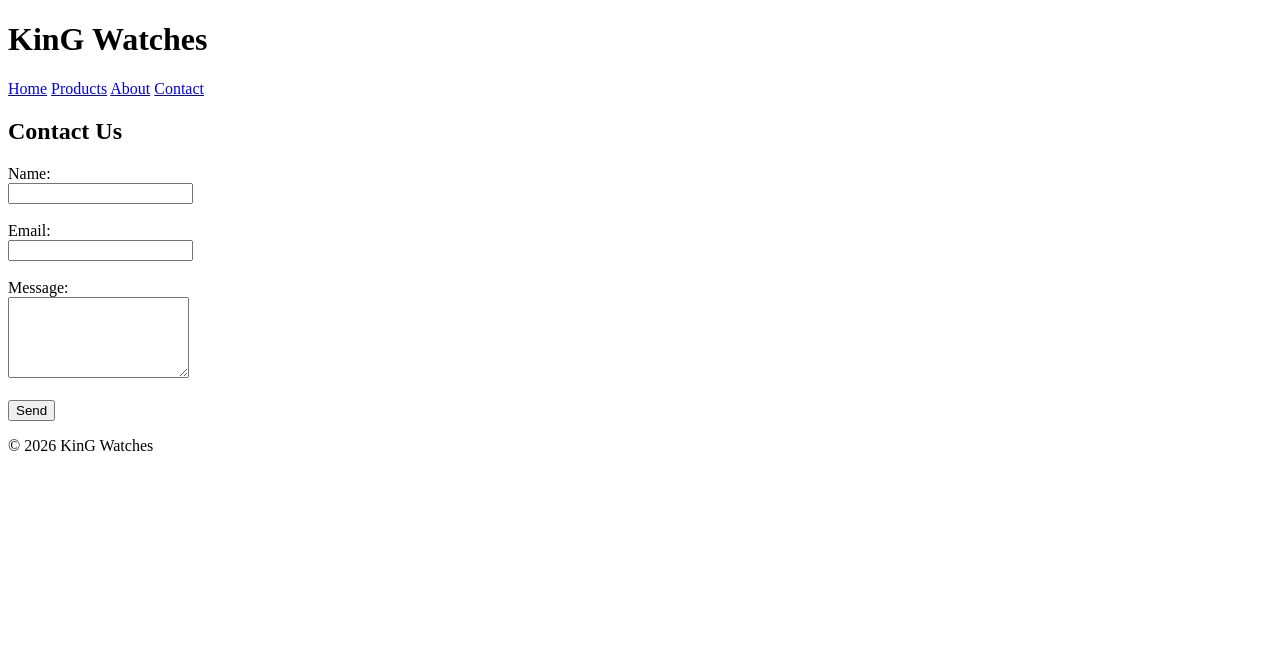
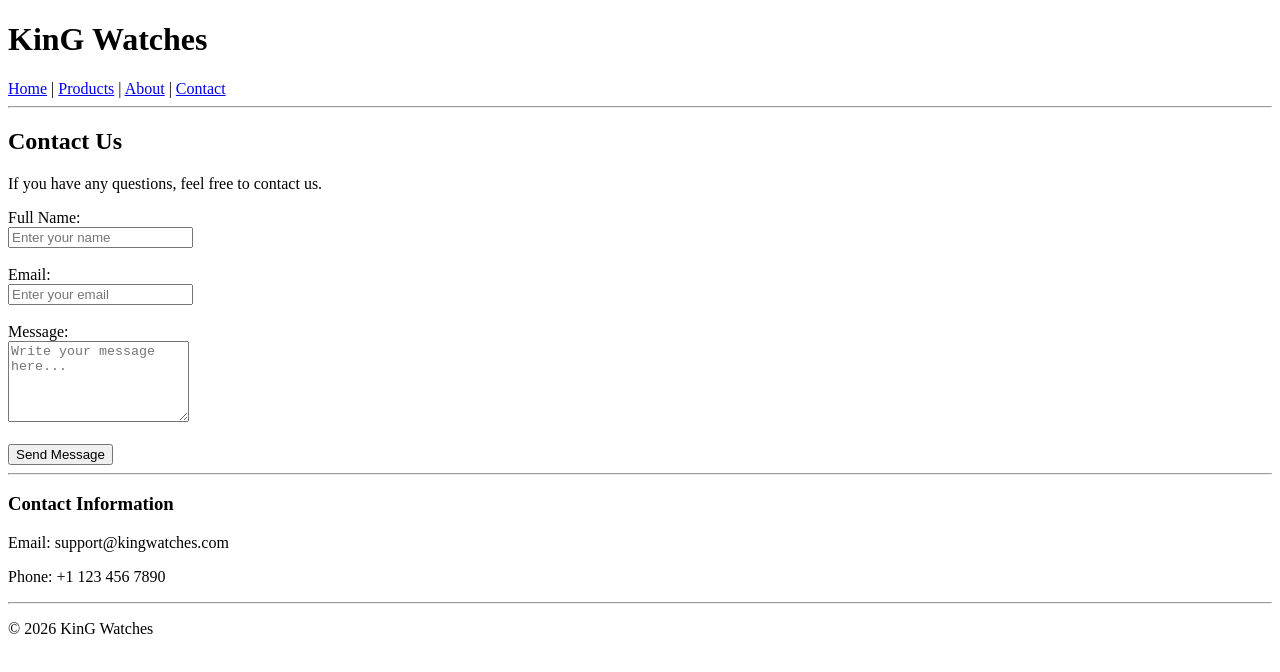
Before and after one commit to kinza-maqsood/cs430-final-group-project, a plain HTML site: page contact.html in a window 1280 px wide. Drawn offline with Linux system fonts and the light colour scheme.

Commit message:
Update contact.html

```diff
--- a/contact.html
+++ b/contact.html
@@ -3,38 +3,51 @@
 <head>
     <meta charset="UTF-8">
     <title>Contact - KinG Watches</title>
-    <link rel="stylesheet" href="styles.css">
 </head>
+
 <body>
 
 <header>
     <h1>KinG Watches</h1>
     <nav>
-        <a href="index.html">Home</a>
-        <a href="products.html">Products</a>
-        <a href="about.html">About</a>
+        <a href="index.html">Home</a> |
+        <a href="products.html">Products</a> |
+        <a href="about.html">About</a> |
         <a href="contact.html">Contact</a>
     </nav>
 </header>
 
+<hr>
+
 <main>
-    <section>
-        <h2>Contact Us</h2>
 
-        <form>
-            <label>Name:</label><br>
-            <input type="text" required><br><br>
+    <h2>Contact Us</h2>
+    <p>If you have any questions, feel free to contact us.</p>
 
-            <label>Email:</label><br>
-            <input type="email" required><br><br>
+    <!-- CONTACT FORM -->
+    <form>
+        <label>Full Name:</label><br>
+        <input type="text" placeholder="Enter your name" required><br><br>
 
-            <label>Message:</label><br>
-            <textarea rows="5" required></textarea><br><br>
+        <label>Email:</label><br>
+        <input type="email" placeholder="Enter your email" required><br><br>
 
-            <button type="submit">Send</button>
-        </form>
-    </section>
+        <label>Message:</label><br>
+        <textarea rows="5" placeholder="Write your message here..." required></textarea><br><br>
+
+        <button type="submit">Send Message</button>
+    </form>
+
+    <hr>
+
+    <!-- CONTACT DETAILS -->
+    <h3>Contact Information</h3>
+    <p>Email: support@kingwatches.com</p>
+    <p>Phone: +1 123 456 7890</p>
+
 </main>
+
+<hr>
 
 <footer>
     <p>&copy; 2026 KinG Watches</p>
```
